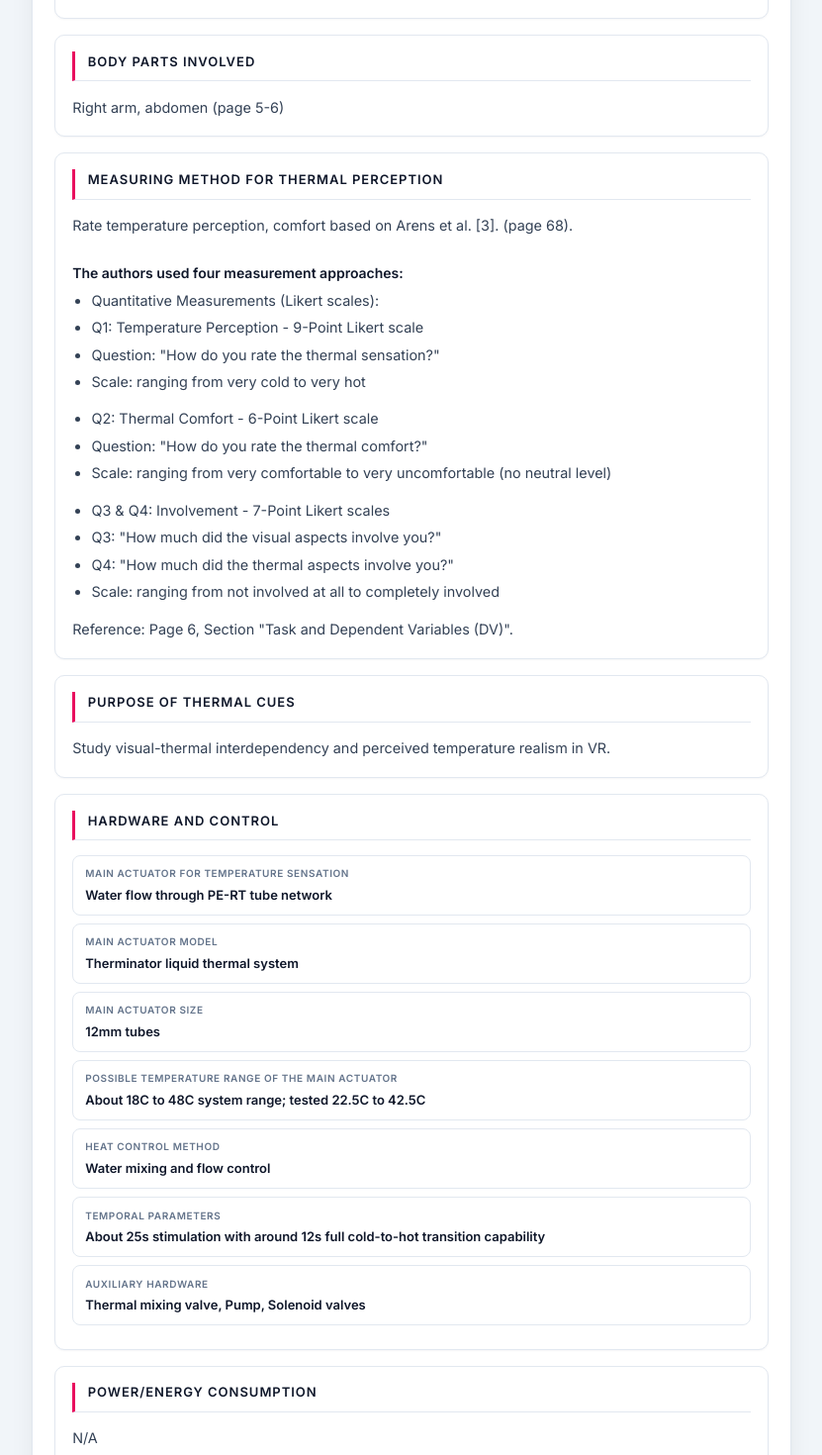
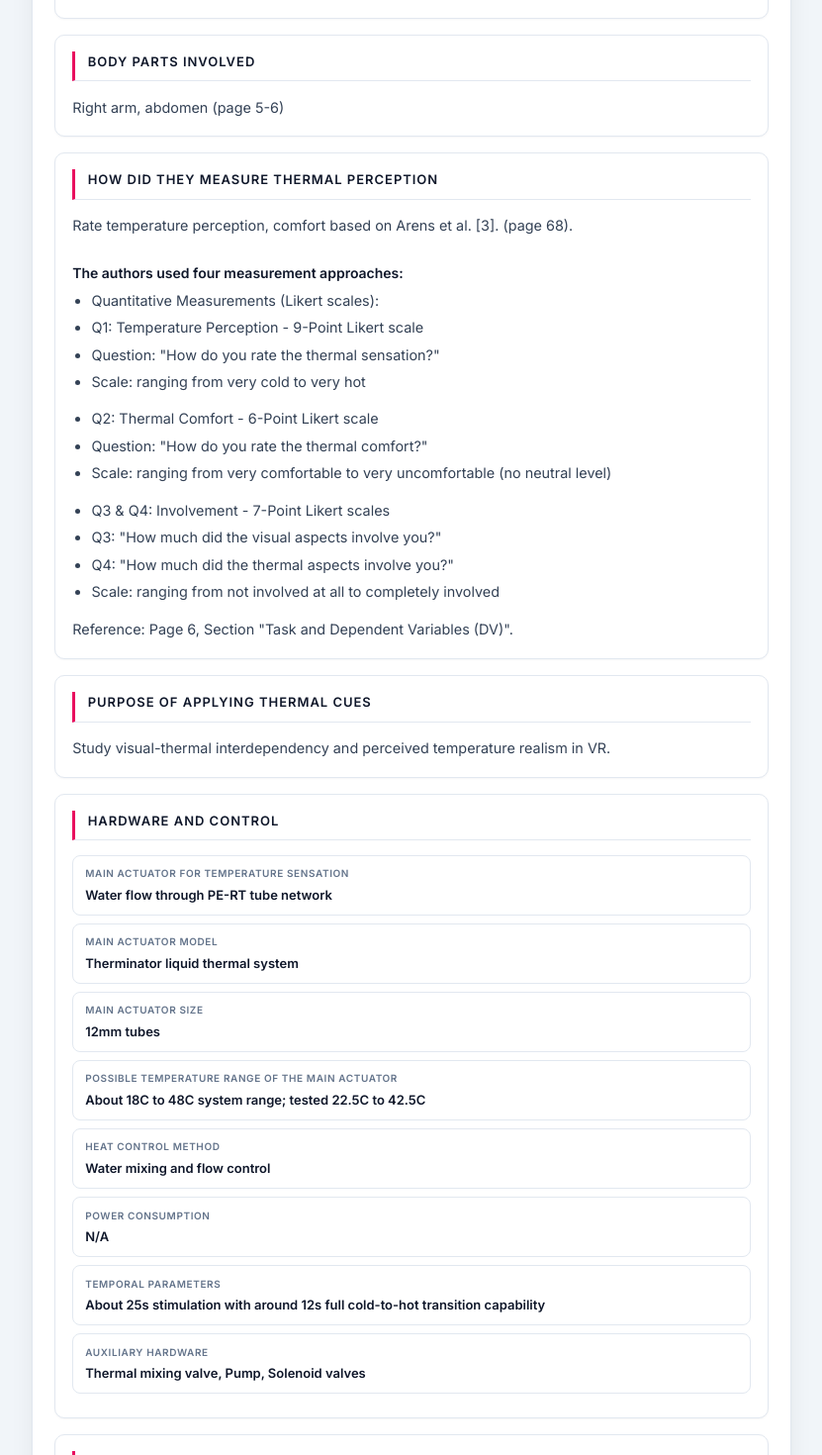
Before and after one commit to sandyleedev/thermal-interaction-web, a React (Vite) app in the folder frontend/: page /paper/10 in a window 1280 px wide. Shown: the part 715-2185 px from the top of the page at 99% size, without its empty margins (224-1055 px from the left). Built offline with nearby package versions, Linux system fonts and the light colour scheme; the HTML template or start-up script is replaced by a standard one.

Commit message:
chore: update fields name for detail page

```diff
--- a/frontend/src/pages/PaperDetailPage.tsx
+++ b/frontend/src/pages/PaperDetailPage.tsx
@@ -238,7 +238,7 @@ function hardwareFactRows(paper: ResearchPaper): { dt: string; dd: string }[] {
     paper.mainActuatorPossibleTemperatureRange,
   );
   pushAlways("Heat Control Method", paper.heatControlMethod);
-  pushIfPresent("Power consumption", paper.powerConsumption);
+  pushAlways("Power consumption", paper.powerConsumption);
   pushIfPresent("Temporal Parameters", paper.temporalParameters);
   pushIfPresent(
     "Other Sensory Actuators",
@@ -355,11 +355,11 @@ export function PaperDetailPage() {
             />
           </DetailBlock>
 
-          <DetailBlock title="Measuring method for thermal perception">
+          <DetailBlock title="How did they measure thermal perception">
             <DetailStructuredProse text={paper.thermalPerceptionMeasure} />
           </DetailBlock>
 
-          <DetailBlock title="Purpose of thermal cues">
+          <DetailBlock title="Purpose of applying thermal cues">
             <DetailParagraph text={paper.thermalCuePurpose} />
           </DetailBlock>
 
```
